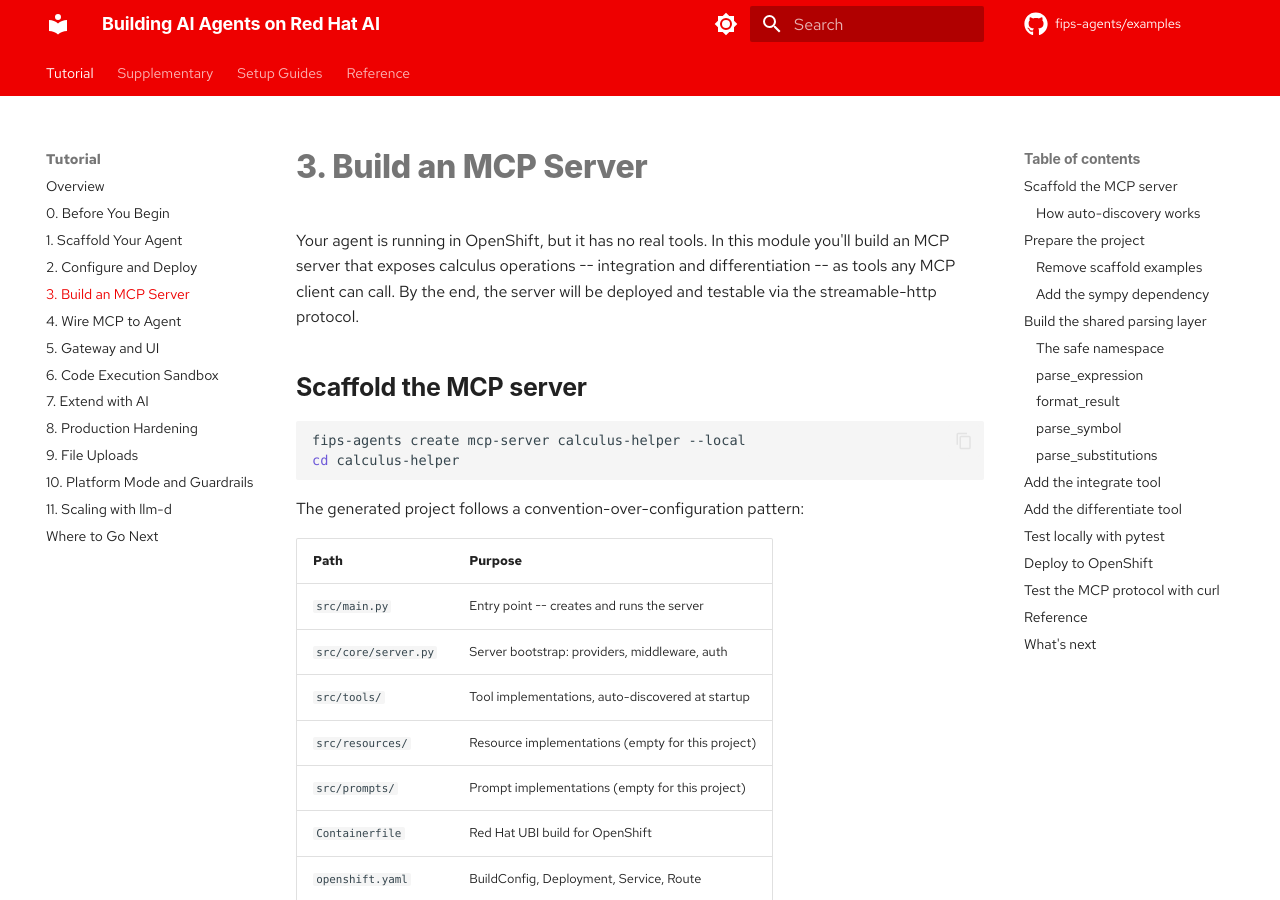
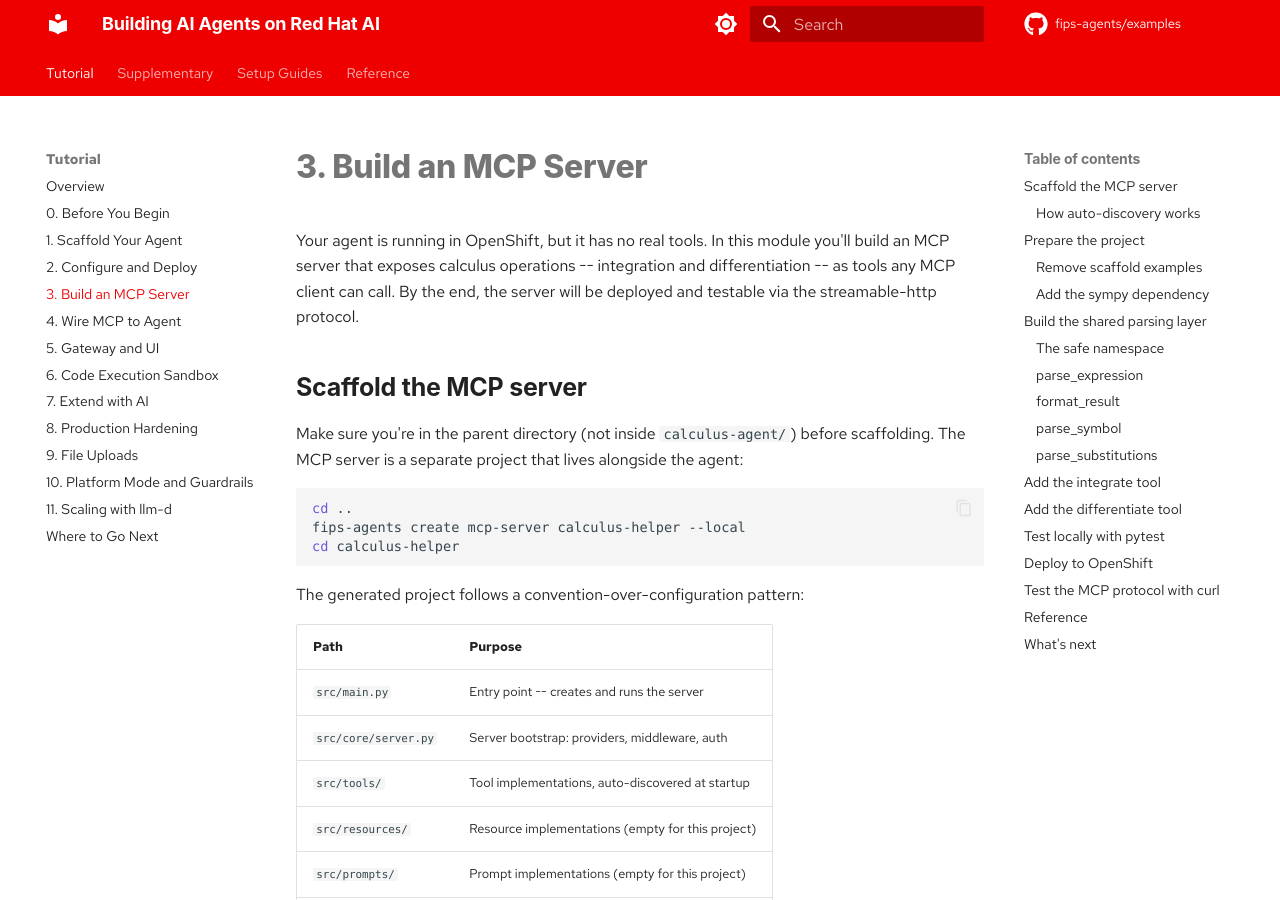
Before and after one commit to fips-agents/examples, an MkDocs documentation site: the page built from docs/03-build-mcp-server.md, in a window 1280 px wide and 900 px high. Built offline with MkDocs 1.6.1 and Material for MkDocs 9.7.7, drawn with Linux system fonts in a browser that asks for light colours; some web fonts are replaced; comment, search, counter and statistics services are not loaded.

Commit message:
docs: Tell students to cd to parent before scaffolding MCP server
Prevents accidentally scaffolding calculus-helper inside calculus-agent/.

Assisted-by: Claude Code (Opus 4.6)

````diff
--- a/docs/03-build-mcp-server.md
+++ b/docs/03-build-mcp-server.md
@@ -7,7 +7,12 @@ will be deployed and testable via the streamable-http protocol.
 
 ## Scaffold the MCP server
 
+Make sure you're in the parent directory (not inside `calculus-agent/`)
+before scaffolding. The MCP server is a separate project that lives
+alongside the agent:
+
 ```bash
+cd ..
 fips-agents create mcp-server calculus-helper --local
 cd calculus-helper
 ```
````
